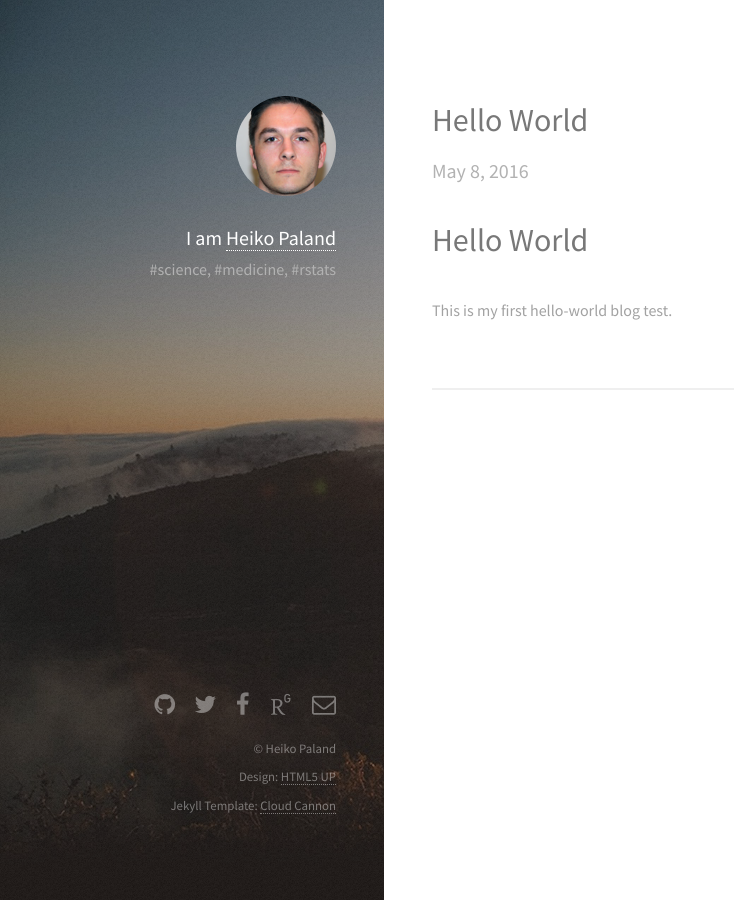
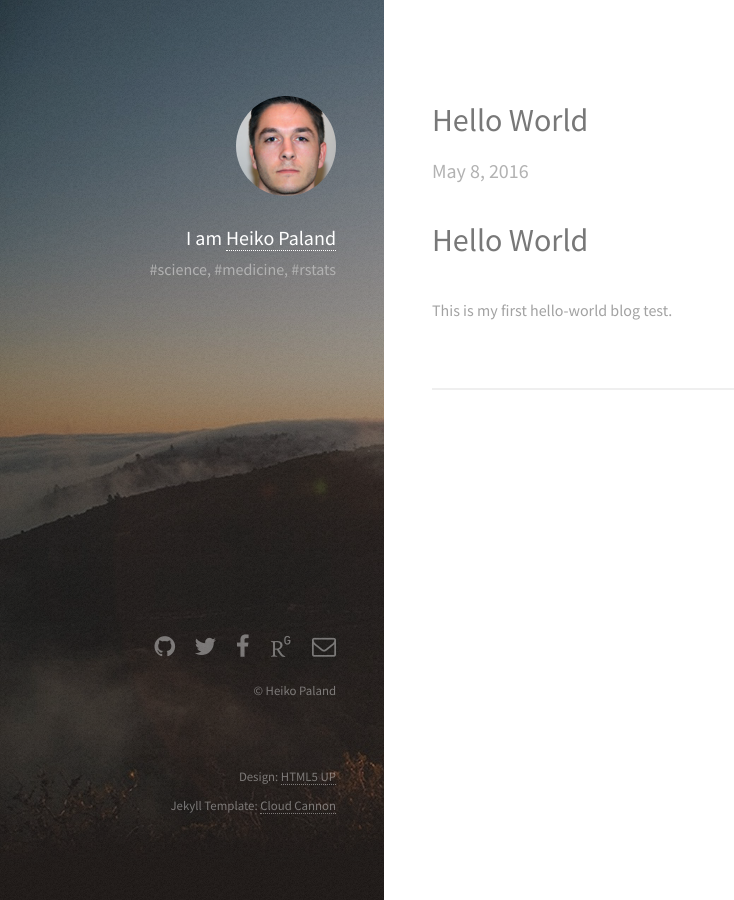
Before and after one commit to old-jekyll-templates/Strata-Jekyll-Theme, a Jekyll site: the page built from index.html, in a window 1280 px wide. Shown: the whole page, without its empty margins (0-734 px from the left). Built offline with Jekyll 4.4.1, drawn with Linux system fonts in a browser that asks for light colours; some web fonts are replaced.

Commit message:
Update default.html

```diff
--- a/_layouts/default.html
+++ b/_layouts/default.html
@@ -98,8 +98,8 @@
               {% endif %}
             </ul>
             <ul class="copyright">
-                <li>&copy; Heiko Paland</li>
-                <li></li>
+                <li>&copy; Heiko Paland<br /><br /><br /></li>
+
                 <li>Design: <a href="http://html5up.net">HTML5 UP</a></li>
 
                 <li>Jekyll Template: <a href="http://cloudcannon.com">Cloud Cannon</a></li>
```
